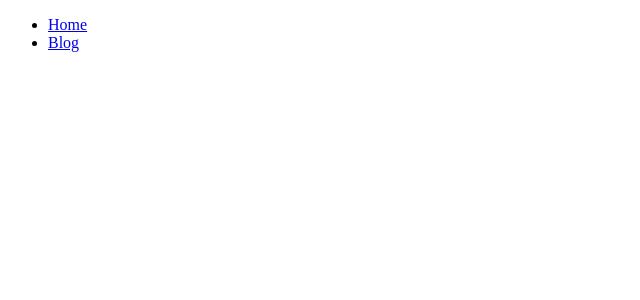
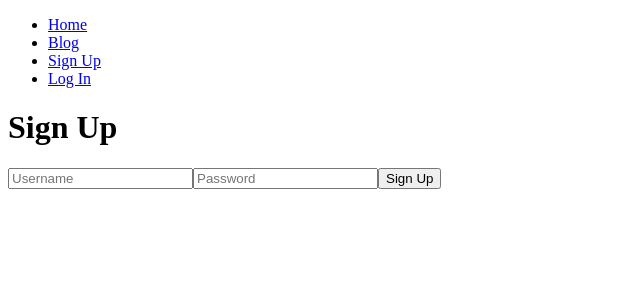
Before and after one commit to sanderhd/React-BlogPosts, a React (Create React App) app: page /signup in a window 1280 px wide. Before the commit this address had no page. Shown: the top 300 px of the page, without its empty margins (0-640 px from the left). Built offline with nearby package versions, Linux system fonts and the light colour scheme.

Commit message:
Login & Signup pages gemaakt en geimplementeerd.

```diff
--- a/src/App.js
+++ b/src/App.js
@@ -2,6 +2,8 @@ import React from "react";
 import { BrowserRouter as Router, Routes, Route, Link } from "react-router-dom";
 import Home from "./Home";
 import Blog from "./Blog";
+import SignUp from "./auth/signup";
+import Login from "./auth/login";
 
 function App() {
   return (
@@ -10,12 +12,16 @@ function App() {
         <ul>
           <li><Link to="/">Home</Link></li>
           <li><Link to="/blog">Blog</Link></li>
+          <li><Link to="/signup">Sign Up</Link></li>
+          <li><Link to="/login">Log In</Link></li>
         </ul>
       </nav>
 
       <Routes>
         <Route path="/" element={<Home />} />
         <Route path="/blog" element={<Blog />} />
+        <Route path="/signup" element={<SignUp />} />
+        <Route path="/login" element={<Login />} />
       </Routes>
     </Router>
   );
--- /dev/null
+++ b/src/auth/login.js
@@ -0,0 +1,16 @@
+import React from "react";
+
+function login() {
+    return (
+        <div>
+            <h1>Log in</h1>
+            <div>
+                <input type="text" placeholder="Username" />
+                <input type="password" placeholder="Password" />
+                <button>Log In</button>
+            </div>
+        </div>
+    );
+}
+
+export default login;
--- /dev/null
+++ b/src/auth/signup.js
@@ -0,0 +1,16 @@
+import React from "react";
+
+function signup() {
+    return (
+        <div>
+            <h1>Sign Up</h1>
+            <div>
+                <input type="text" placeholder="Username" />
+                <input type="password" placeholder="Password" />
+                <button>Sign Up</button>
+            </div>
+        </div>
+    );
+}
+
+export default signup;
```
